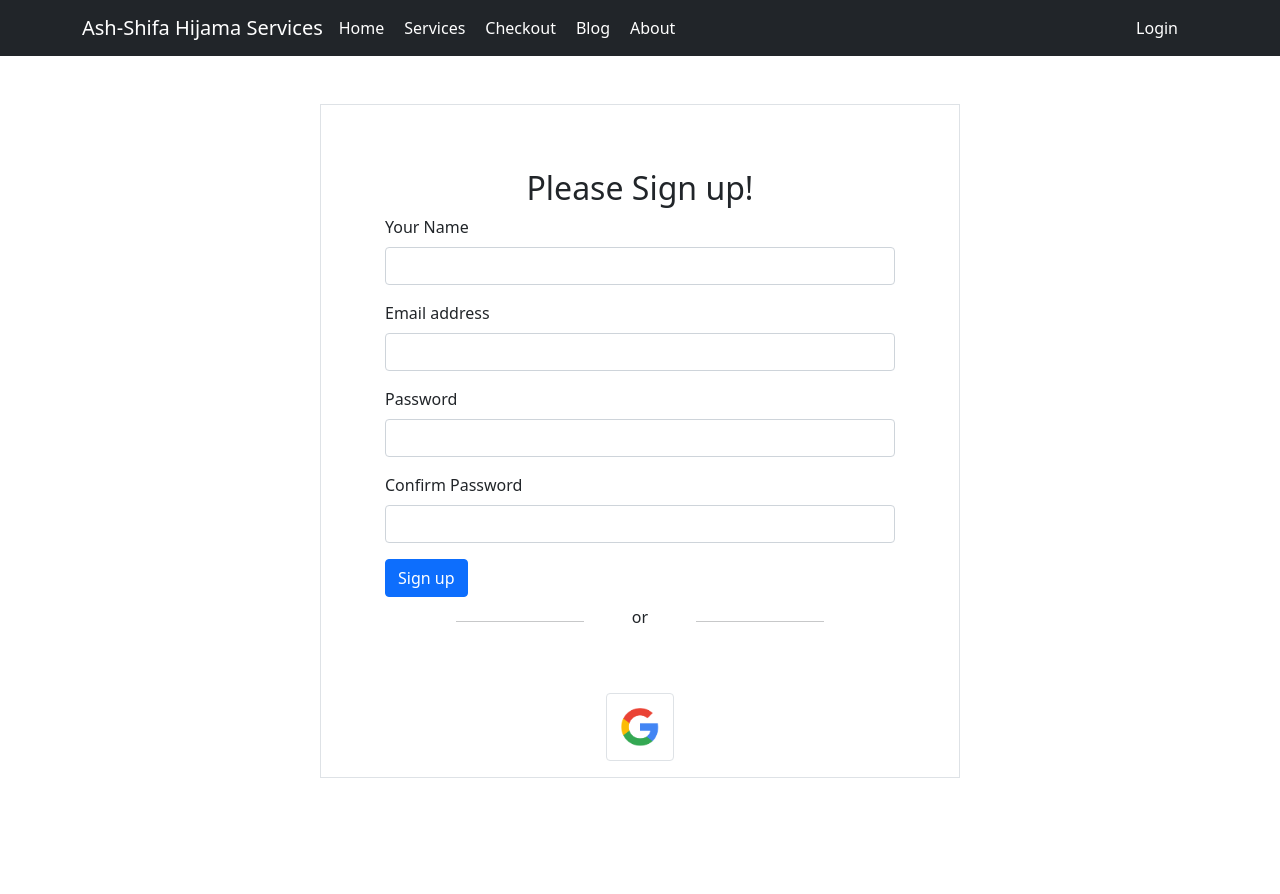
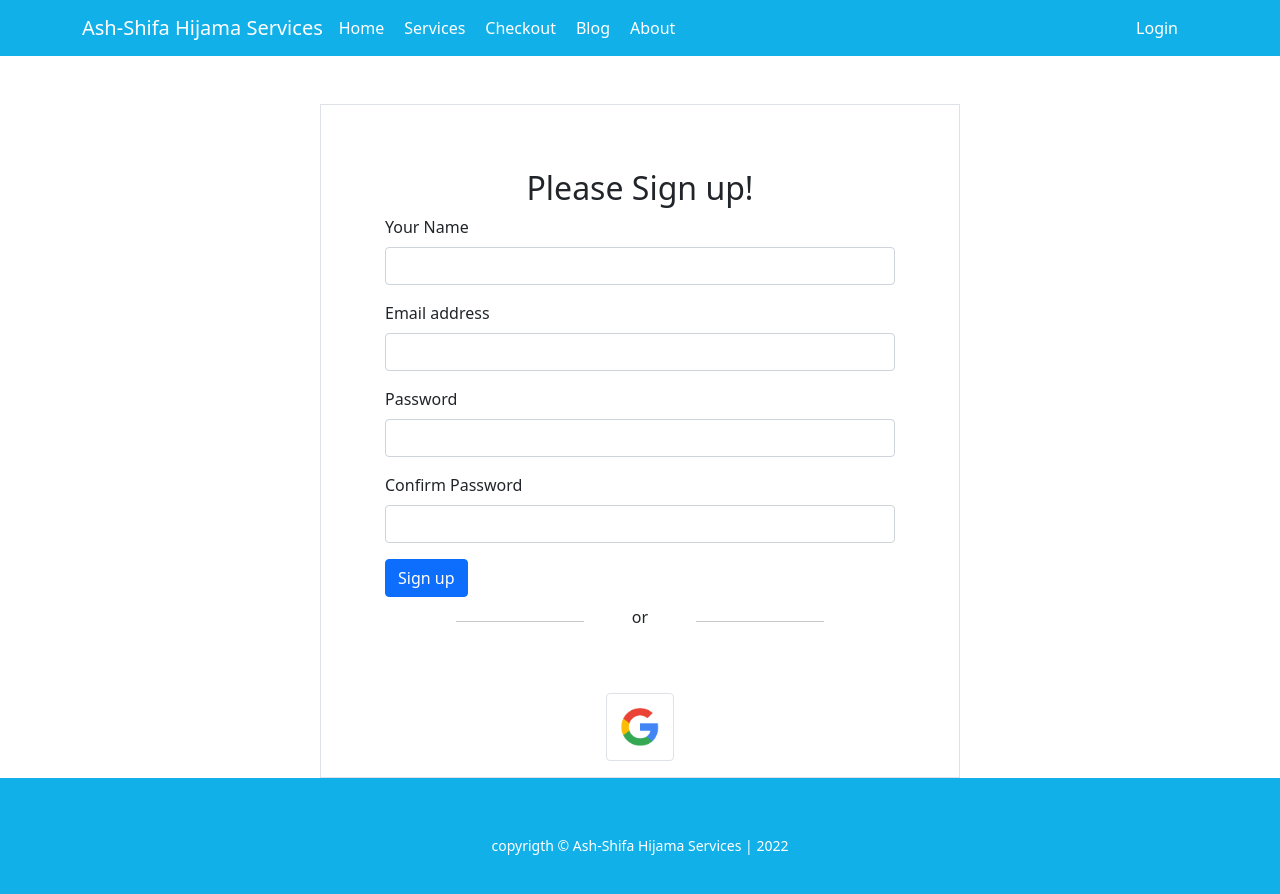
Before and after one commit to muh-arifulislam/independent-service-provider, a React (Create React App) app: page /signup in a window 1280 px wide. Shown: the top 894 px of the page. Before the commit the page ends 800 px from the top, so only its background shows below. Built offline with nearby package versions, Linux system fonts and the light colour scheme; no server answers.

Commit message:
footer and user name show in header updated

```diff
--- a/src/App.js
+++ b/src/App.js
@@ -8,6 +8,7 @@ import About from './pages/About/About';
 import Checkout from './pages/Checkout/Checkout';
 import Signup from './pages/Signup/Signup';
 import RequireAuth from './pages/RequireAuth/RequireAuth';
+import Footer from './pages/Shared/Footer/Footer';
 function App() {
   return (
     <div>
@@ -25,6 +26,7 @@ function App() {
         <Route path='/login' element={<Login></Login>}></Route>
         <Route path='/signup' element={<Signup></Signup>}></Route>
       </Routes>
+      <Footer></Footer>
     </div>
   );
 }
--- a/src/pages/Login/Login.js
+++ b/src/pages/Login/Login.js
@@ -25,8 +25,7 @@ const Login = () => {
         event.preventDefault();
         signInWithEmailAndPassword(email, password)
             .then(() => {
-                event.target.reset();
-                navigate(from, { replace: true });
+
             })
     }
     const handleGoogleSignIn = () => {
@@ -36,7 +35,7 @@ const Login = () => {
             })
     }
     return (
-        <div className='border w-50 d-flex flex-column jutify-content-center align-items-center p-3 mt-5 mx-auto'>
+        <div className='border w-50 d-flex flex-column jutify-content-center align-items-center p-3 my-5 mx-auto'>
             <form onSubmit={handleSubmit} className='w-100 p-5'>
                 <h2 className='text-center'>Please Login!</h2>
                 <div className="mb-3">
--- a/src/pages/Shared/Footer/Footer.css
+++ b/src/pages/Shared/Footer/Footer.css
@@ -0,0 +1,5 @@
+footer {
+    background-color: #12B0E8;
+    height: 150px;
+    color: white;
+}
--- a/src/pages/Shared/Footer/Footer.js
+++ b/src/pages/Shared/Footer/Footer.js
@@ -0,0 +1,13 @@
+import React from 'react';
+import './Footer.css';
+const Footer = () => {
+    const date = new Date();
+    const year = date.getFullYear();
+    return (
+        <footer className='d-flex justify-content-center align-items-center'>
+            <p className=''><small>copyrigth &#169; Ash-Shifa Hijama Services | {year}</small></p>
+        </footer>
+    );
+};
+
+export default Footer;
--- a/src/pages/Shared/Header/Header.css
+++ b/src/pages/Shared/Header/Header.css
@@ -1,3 +1,7 @@
+header {
+    background-color: #12B0E8;
+}
+
 .nav-item {
     text-decoration: none;
     margin-right: 20px;
--- a/src/pages/Shared/Header/Header.js
+++ b/src/pages/Shared/Header/Header.js
@@ -6,10 +6,10 @@ import auth from '../../../firebase.init';
 import { signOut } from 'firebase/auth';
 import './Header.css';
 const Header = () => {
-    const [user, loading, error] = useAuthState(auth);
+    const [user, loading, error] = useAuthState(auth, { onUserChanged: true });
     return (
         <header>
-            <Navbar collapseOnSelect expand="lg" bg="dark" variant="dark">
+            <Navbar collapseOnSelect expand="lg" variant="dark">
                 <Container>
                     <Navbar.Brand href="#home">Ash-Shifa Hijama Services</Navbar.Brand>
                     <Navbar.Toggle aria-controls="responsive-navbar-nav" />
@@ -22,6 +22,9 @@ const Header = () => {
                             <Link className='nav-item' to='/about'>About</Link>
                         </Nav>
                         <Nav>
+                            <div className='d-flex align-items-center mx-2'>
+                                <span>{user && user.displayName}</span>
+                            </div>
                             {
                                 !user ? <Link className='nav-item' to='/login'>Login</Link> : <div>
                                     <button onClick={() => signOut(auth)} className='btn btn-primary'>Sign out</button>
--- a/src/pages/Signup/Signup.js
+++ b/src/pages/Signup/Signup.js
@@ -1,6 +1,6 @@
 import { updateProfile } from 'firebase/auth';
 import React, { useState } from 'react';
-import { useCreateUserWithEmailAndPassword, useSignInWithGoogle } from 'react-firebase-hooks/auth';
+import { useCreateUserWithEmailAndPassword, useSignInWithGoogle, useUpdateProfile } from 'react-firebase-hooks/auth';
 import auth from '../../firebase.init';
 import logo from '../../images/google-logo.png';
 const Signup = () => {
@@ -9,7 +9,7 @@ const Signup = () => {
         user,
         loading,
         error,
-    ] = useCreateUserWithEmailAndPassword(auth);
+    ] = useCreateUserWithEmailAndPassword(auth, { sendEmailVerification: true });
     const [signInWithGoogle, googleLoading, googleRrror] = useSignInWithGoogle(auth);
     const [name, setName] = useState('');
     const [email, setEmail] = useState('');
@@ -27,21 +27,18 @@ const Signup = () => {
     const handleConfirmPasswordBlur = event => {
         setConfirmPassword(event.target.value);
     }
-    const updateUserProfile = () => {
-        updateProfile(auth.currentUser, {
-            displayName: 'ariful Islam'
-        })
-    }
-    const handleSubmit = event => {
+    const [updateProfile, updating, error1] = useUpdateProfile(auth);
+    const handleSubmit = async event => {
         event.preventDefault();
-        if (/^(?=.*?[A-Z])(?=.*?[a-z])(?=.*?[0-9])(?=.*?[#?!@$%^&*-]).{8,}$/.test(password)) {
-            if (password === confirmPassword) {
-                createUserWithEmailAndPassword(email, password)
-                    .then(() => {
+        if (password === confirmPassword) {
+            console.log('hhh');
+            await createUserWithEmailAndPassword(email, password);
+            await updateProfile({ displayName: name })
+        }
+        else {
+            console.log('pass not maching')
+        }
 
-                    })
-            }
-        }
 
     }
     return (
```
